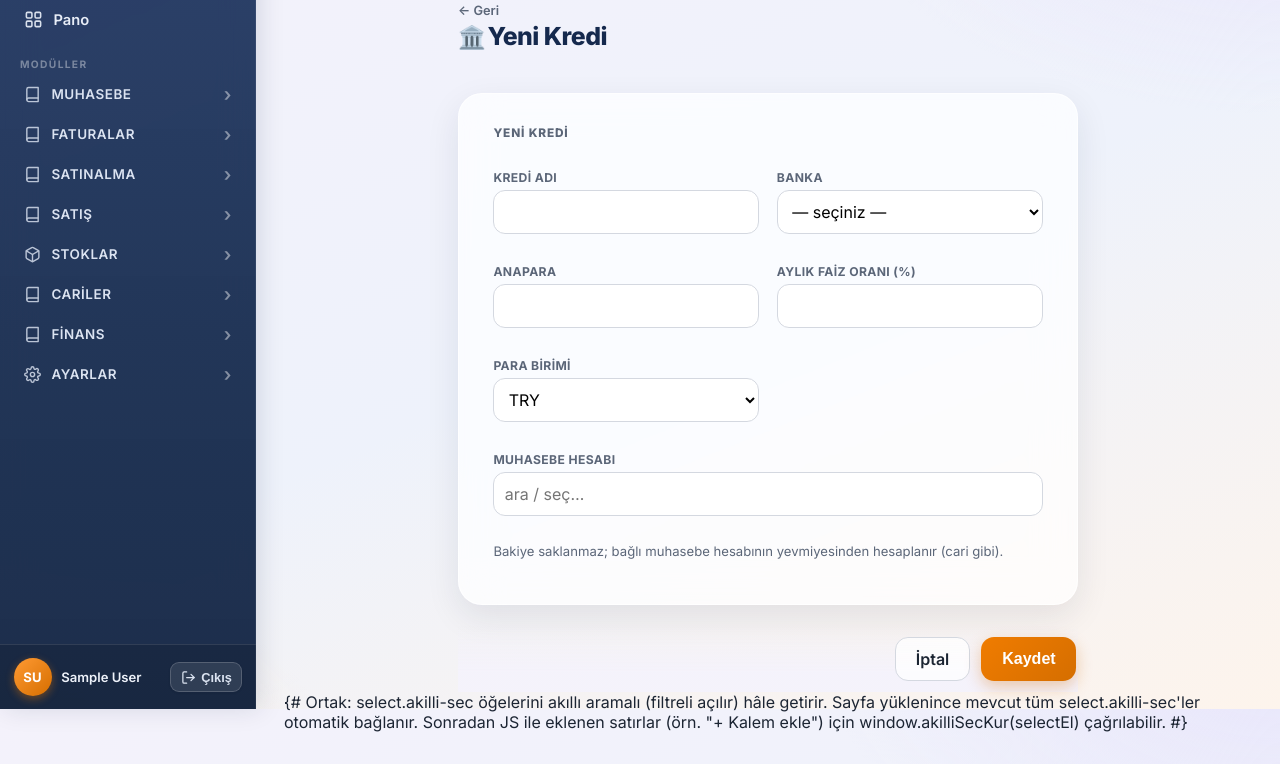
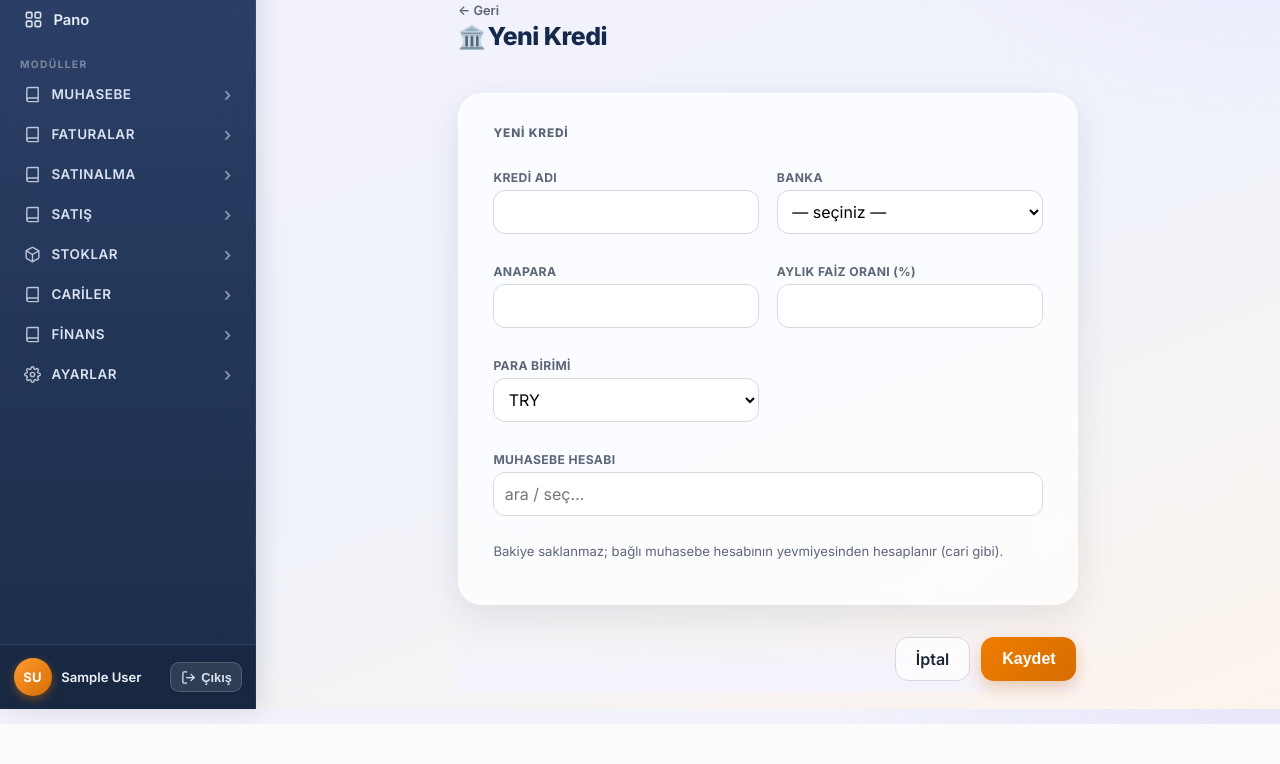
Before and after one commit to nuri-3838/erp-v01, a Django app: page /finans/kredi/ekle/ in a window 1280 px wide. Shown: the part 91-855 px from the top of the page. After the commit the page ends 815 px from the top, so only its background shows below. Run offline with Django 5.2, Linux system fonts and the light colour scheme; the visitor is signed in with stand-in values (Sample User, id 1); data that the repository does not hold is empty.

Commit message:
Sablon: _akilli_hesap.html cok satirli Django yorumu duzeltildi (comment blogu)
Django {# #} yorumu tek satirlik; cok satirli yazilinca yorum olarak
taninmiyor ve dahil eden 13 sablonda (fatura/teklif-siparis/finans
formlari) sayfa altina ham metin olarak siziyordu. {% comment %} bloguna
cevrildi.

```diff
--- a/core/templates/core/_akilli_hesap.html
+++ b/core/templates/core/_akilli_hesap.html
@@ -1,6 +1,8 @@
-{# Ortak: select.akilli-sec öğelerini akıllı aramalı (filtreli açılır) hâle getirir.
-   Sayfa yüklenince mevcut tüm select.akilli-sec'ler otomatik bağlanır. Sonradan JS ile
-   eklenen satırlar (örn. "+ Kalem ekle") için window.akilliSecKur(selectEl) çağrılabilir. #}
+{% comment %}
+Ortak: select.akilli-sec öğelerini akıllı aramalı (filtreli açılır) hâle getirir.
+Sayfa yüklenince mevcut tüm select.akilli-sec'ler otomatik bağlanır. Sonradan JS ile
+eklenen satırlar (örn. "+ Kalem ekle") için window.akilliSecKur(selectEl) çağrılabilir.
+{% endcomment %}
 <script>
 (function(){
   var gListe = document.querySelector('.akilli-liste');
```
